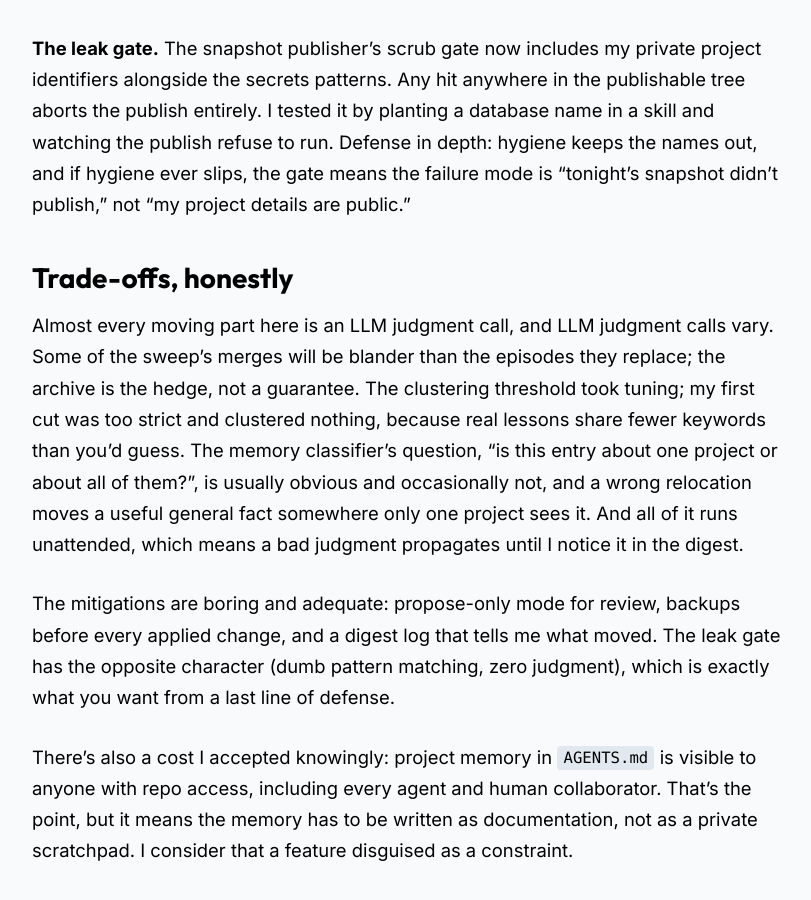
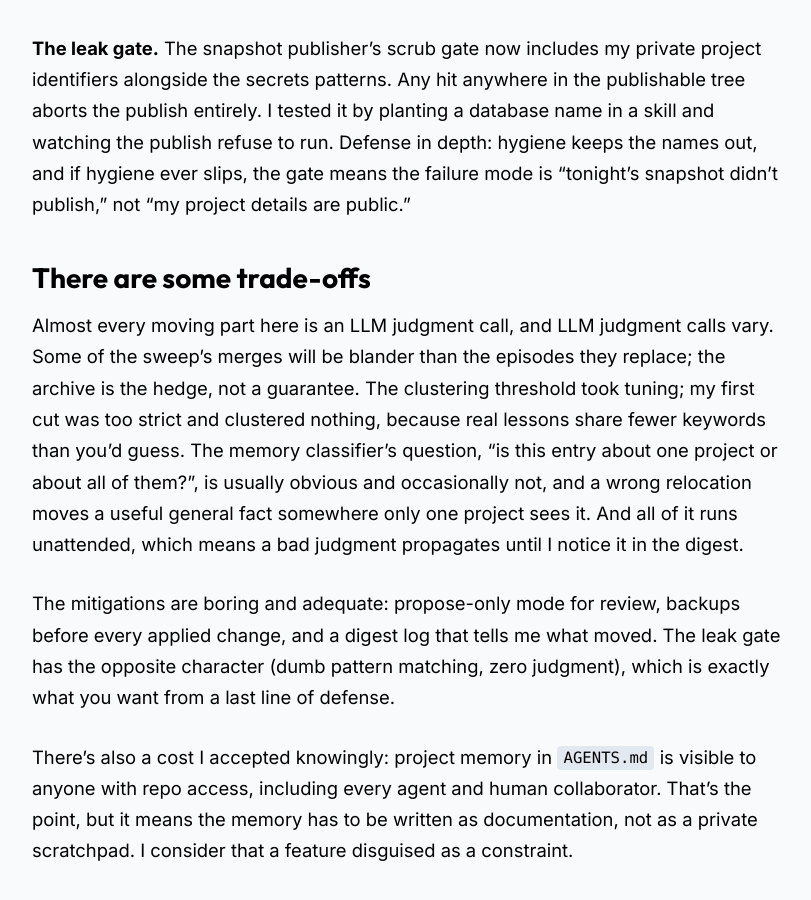
Before and after one commit to joeshirey/joeshirey.github.io, a Jekyll site: the page built from _posts/2026-06-10-how-the-agent-learns-from-its-mistakes.md, in a window 1280 px wide and 900 px high, scrolled down 9559 px. Shown: the whole window, without its empty margins (232-1043 px from the left). Built offline with Jekyll 4.4.1, drawn with Linux system fonts in a browser that asks for light colours.

Commit message:
Reword trade-offs heading in Part 7

```diff
--- a/_posts/2026-06-10-how-the-agent-learns-from-its-mistakes.md
+++ b/_posts/2026-06-10-how-the-agent-learns-from-its-mistakes.md
@@ -121,7 +121,7 @@ A one-time cleanup decays unless something maintains it. Three mechanisms now ho
 
 **The leak gate.** The snapshot publisher's scrub gate now includes my private project identifiers alongside the secrets patterns. Any hit anywhere in the publishable tree aborts the publish entirely. I tested it by planting a database name in a skill and watching the publish refuse to run. Defense in depth: hygiene keeps the names out, and if hygiene ever slips, the gate means the failure mode is "tonight's snapshot didn't publish," not "my project details are public."
 
-## Trade-offs, honestly
+## There are some trade-offs
 
 Almost every moving part here is an LLM judgment call, and LLM judgment calls vary. Some of the sweep's merges will be blander than the episodes they replace; the archive is the hedge, not a guarantee. The clustering threshold took tuning; my first cut was too strict and clustered nothing, because real lessons share fewer keywords than you'd guess. The memory classifier's question, "is this entry about one project or about all of them?", is usually obvious and occasionally not, and a wrong relocation moves a useful general fact somewhere only one project sees it. And all of it runs unattended, which means a bad judgment propagates until I notice it in the digest.
 
```
